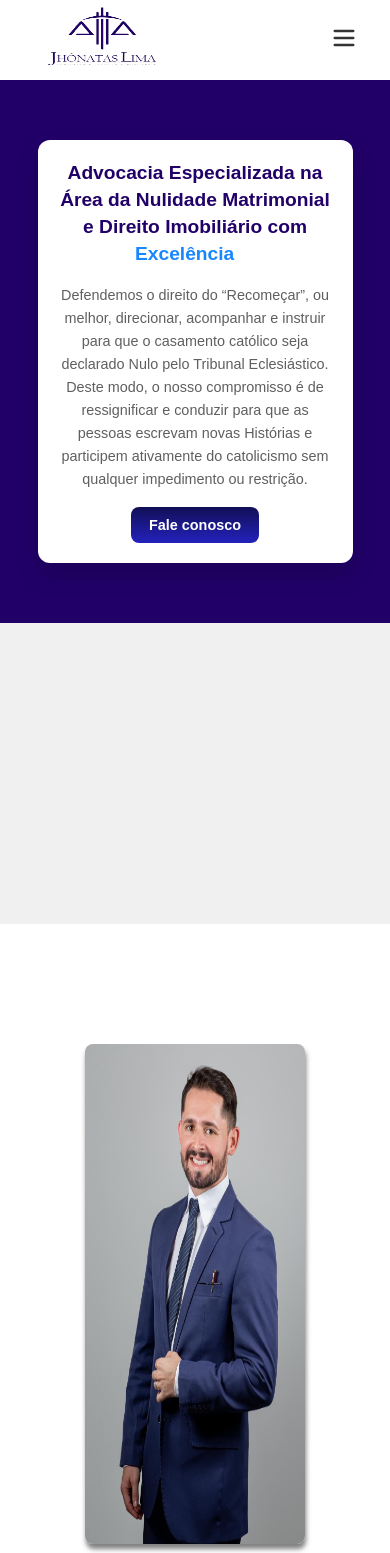
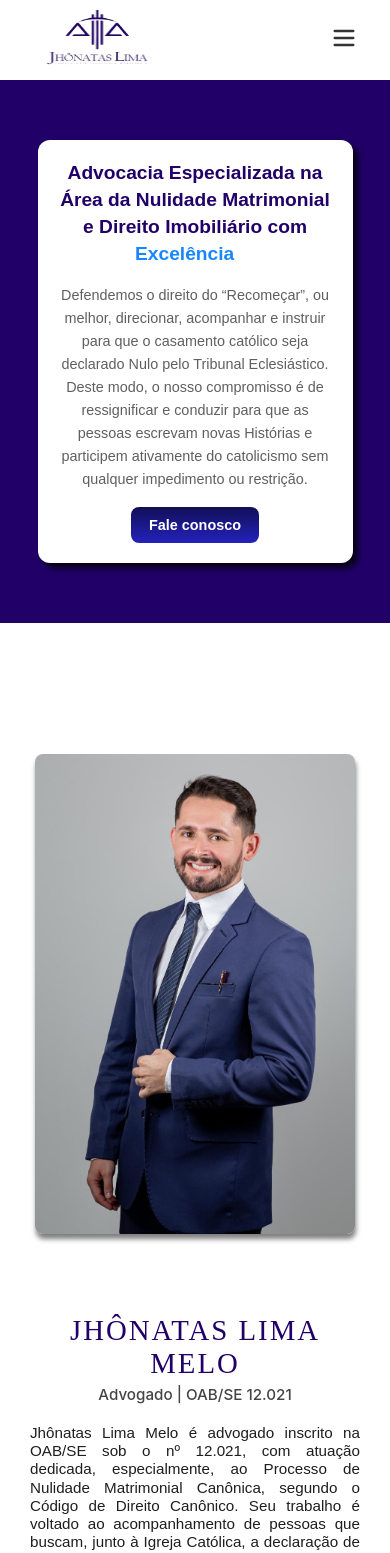
Before and after one commit to OverlinkSolutions/jhonataslima.landingpage, a Next.js app: page / in a window 390 px wide. Shown: the top 1553 px of the page. Built offline with nearby package versions, Linux system fonts and the light colour scheme.

Commit message:
versão responsiva

```diff
--- a/src/components/area-apresentacao/style.module.sass
+++ b/src/components/area-apresentacao/style.module.sass
@@ -4,7 +4,7 @@
   display: flex
   flex-direction: row
   font-family: 'cali', sans-serif
-  background-color: #f0f0f0
+  background-color: #fff
   overflow: hidden
 
 .leftArea
@@ -40,7 +40,7 @@
   gap: 24px
   padding: 40px
   border-radius: 12px
-  box-shadow: 0 12px 24px rgba(0, 0, 0, 0.15)
+  box-shadow: 5px 5px 6px rgba(0, 0, 0, 0.8)
   position: absolute
   top: 50%
   left: 50%
@@ -99,6 +99,7 @@
 @media screen and (max-width: 1024px)
   .container
     flex-direction: column
+    margin-bottom: -200px
 
   .leftArea,
   .rightArea
@@ -107,9 +108,7 @@
     padding: 40px 20px
 
   .rightArea
-    background-position: center top
-    background-size: contain
-    background-repeat: no-repeat
+    display: none
 
   .infoArea
     position: relative
--- a/src/components/area-sobre-adv/style.module.sass
+++ b/src/components/area-sobre-adv/style.module.sass
@@ -101,9 +101,11 @@
   .container
     padding: 20px 10px
     gap: 20px
+    margin-top: -250px
 
   .imgAdv
-    max-width: 220px
+    max-width: 320px
+    height: 480px
 
   .areaInfoAdv
     h2
--- a/src/components/header/index.tsx
+++ b/src/components/header/index.tsx
@@ -18,7 +18,15 @@ export default function Header() {
   return (
     <header className={style.container}>
       <div className={style.logo}>
-        <Image src={logoHeader} width={140} height={80} alt="logo do escritório" />
+      <Image
+          src="/assets/logoHeader.png"
+          alt="Jhônatas Lima Melo - Advocacia"
+          className={style.imgAdv}
+          width={130}
+          height={75}
+          priority
+          unoptimized
+        />
       </div>
 
       <div className={style.hamburger} onClick={toggleMenu}>
```
Also changed, not shown: 3 other files (tests, documents, lock files or other folders).
